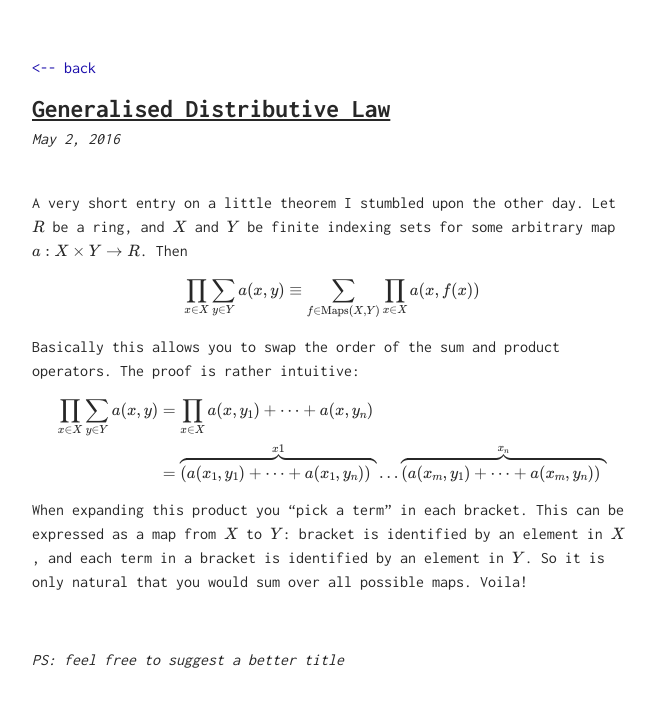
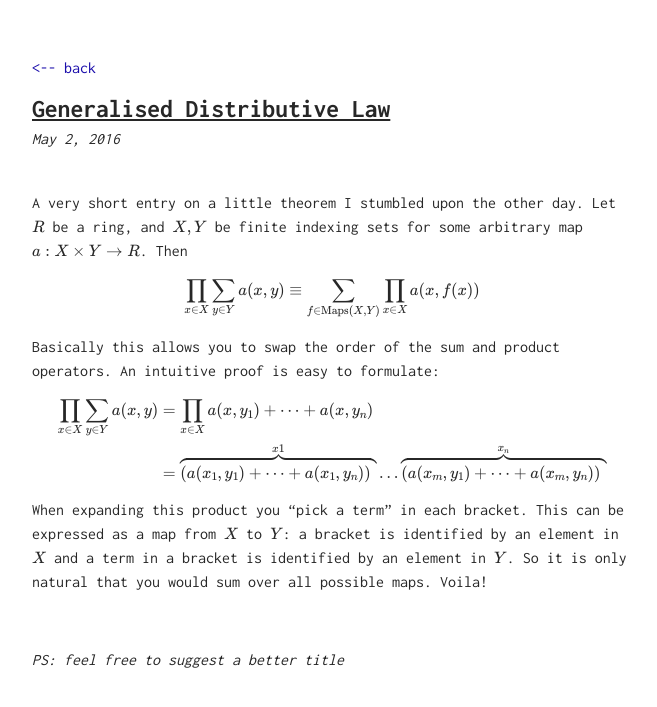
Before and after one commit to a3gis/a3gis.github.io, a Jekyll site: the page built from _posts/2016-05-02-generalised-distributive-law.md, in a window 1280 px wide. Shown: the top 707 px of the page, without its empty margins (308-965 px from the left). Built offline with Jekyll 4.4.1, drawn with Linux system fonts in a browser that asks for light colours; formulas are drawn with MathJax 3.

Commit message:
fix typos

```diff
--- a/_posts/2016-05-02-generalised-distributive-law.md
+++ b/_posts/2016-05-02-generalised-distributive-law.md
@@ -3,7 +3,7 @@ layout: post
 title: Generalised Distributive Law
 ---
 
-A very short entry on a little theorem I stumbled upon the other day. Let $R$ be a ring, and $X$ and $Y$ be finite indexing sets for some arbitrary map $a : X \times Y \to R$. Then
+A very short entry on a little theorem I stumbled upon the other day. Let $R$ be a ring, and $X,Y$ be finite indexing sets for some arbitrary map $a : X \times Y \to R$. Then
 
 $$
   \prod_{x \in X} \sum_{y \in Y} a(x,y)
@@ -11,7 +11,7 @@ $$
   \sum_{f \in \text{Maps}(X, Y)} \prod_{x \in X} a(x, f(x))
 $$
 
-Basically this allows you to swap the order of the sum and product operators. The proof is rather intuitive:
+Basically this allows you to swap the order of the sum and product operators. An intuitive proof is easy to formulate:
 
 $$
 \begin{align}
@@ -20,7 +20,7 @@ $$
 \end{align}
 $$
 
-When expanding this product you "pick a term" in each bracket. This can be expressed as a map from $X$ to $Y$: bracket is identified by an element in $X$, and each term in a bracket is identified by an element in $Y$. So it is only natural that you would sum over all possible maps. Voila!
+When expanding this product you "pick a term" in each bracket. This can be expressed as a map from $X$ to $Y$: a bracket is identified by an element in $X$ and a term in a bracket is identified by an element in $Y$. So it is only natural that you would sum over all possible maps. Voila!
 
 <br/>
 
```
